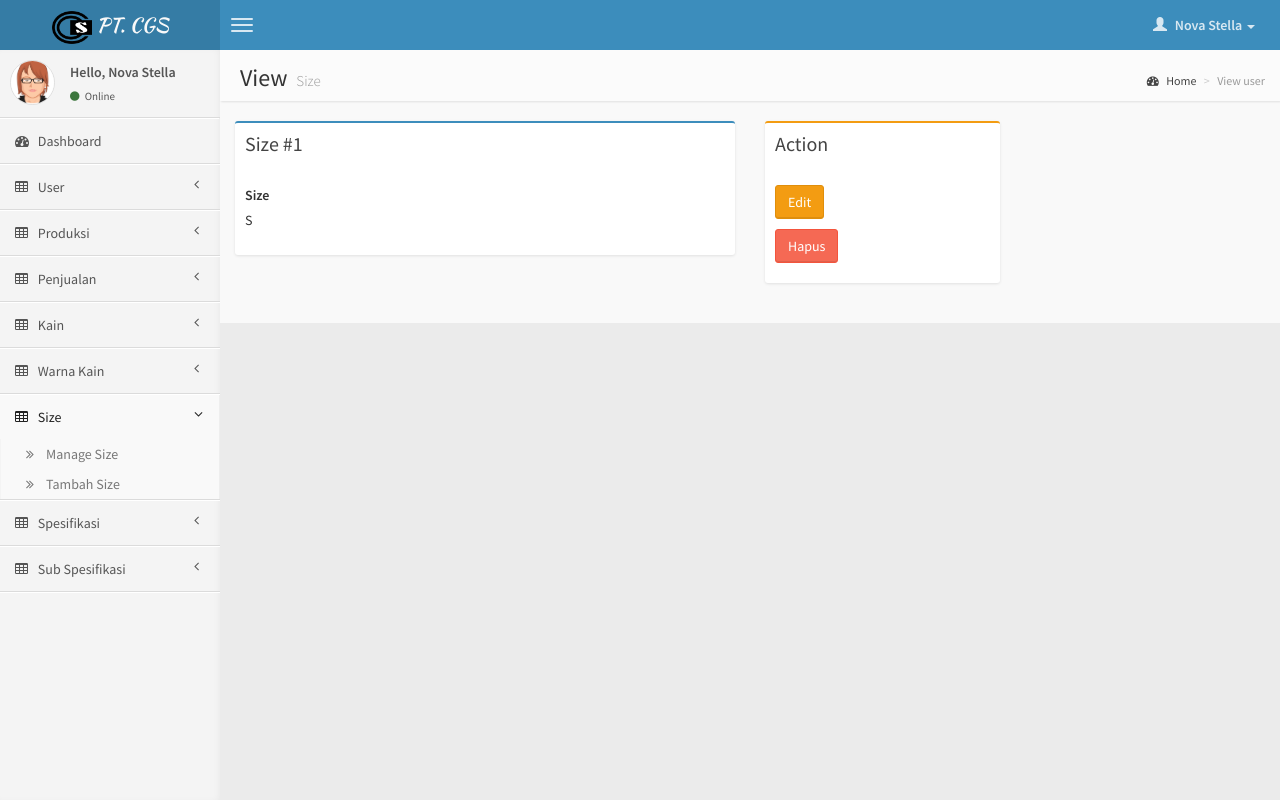
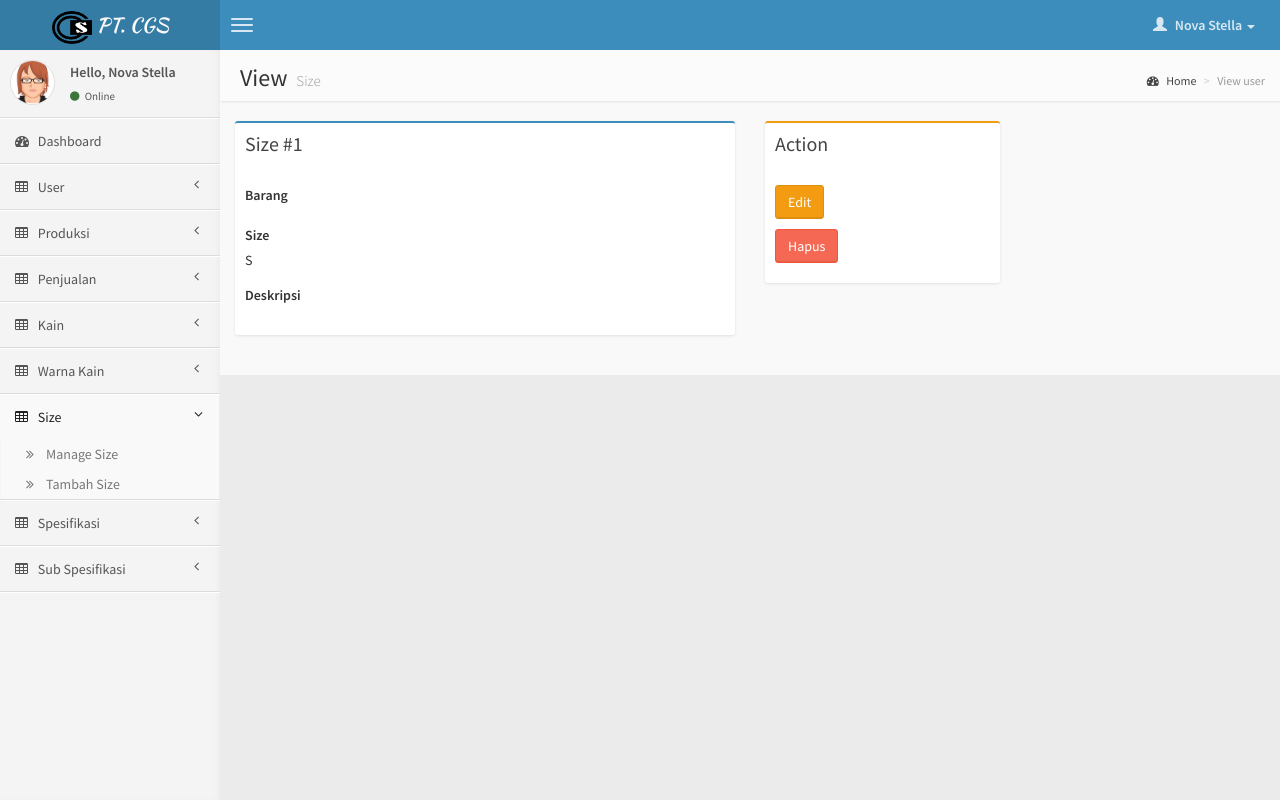
Before and after one commit to alvioleegia/aplikasi_garment, a PHP site: page /aplikasi_garment/page/size/view.php?id=1 in a window 1280 px wide. Run offline with PHP 8.4, Linux system fonts and the light colour scheme; a user stored in the database is signed in; data comes from the database, SQL or seed files in the repository; data that the repository does not hold is empty.

Commit message:
Add jenis barang & deskripsi

```diff
--- a/page/size/index.php
+++ b/page/size/index.php
@@ -40,6 +40,7 @@
 		            	<thead>
 			                <tr>
 			                    <th>ID</th>
+			                    <th>Barang</th>
 			                    <th>Size</th>
 			                    <th>Action</th>
 			                </tr>
@@ -49,6 +50,7 @@
 			                <?php while($row = mysql_fetch_array($sql) ): ?>
 				                <tr>
 				                    <td><?php echo $row['id_size']; ?></td>
+				                	<td><?php echo getJenisBarang($row['id_jenis_barang']); ?></td>
 				                    <td><?php echo $row['size']; ?></td>
 				                    <td><a href="view.php?id=<?php echo $row['id_size']; ?>" class="btn btn-primary btn-xs">lihat</a> <a href="edit.php?id=<?php echo $row['id_size']; ?>" class="btn btn-warning btn-xs">edit</a> <a href="delete.php?id=<?php echo $row['id_size']; ?>" onclick="return confirm('Anda yakin akan menghapus ini?')" class="btn btn-danger btn-xs">hapus</a></td>
 				                </tr>
--- a/page/size/view.php
+++ b/page/size/view.php
@@ -39,9 +39,19 @@
                         </div>
 	                    <?php endif; ?>
 
+	                    <div class="form-group">
+							<label>Barang</label>
+							<p><?php echo getJenisBarang($data['id_jenis_barang']); ?></p>
+						</div>
+
 						<div class="form-group">
 							<label>Size</label>
 							<p><?php echo $data['size']; ?></p>
+						</div>
+
+						<div class="form-group">
+							<label>Deskripsi</label>
+							<p><?php echo $data['deskripsi']; ?></p>
 						</div>
 					</div>
 				</div>
--- /dev/null
+++ b/sql-update/add deskripsi in table Sizes.sql
@@ -0,0 +1 @@
+ALTER TABLE  `sizes` ADD  `deskripsi` TEXT NOT NULL
```
Also changed, not shown: page/size/edit.php (+13 -0 lines), page/size/input.php (+13 -0 lines).
